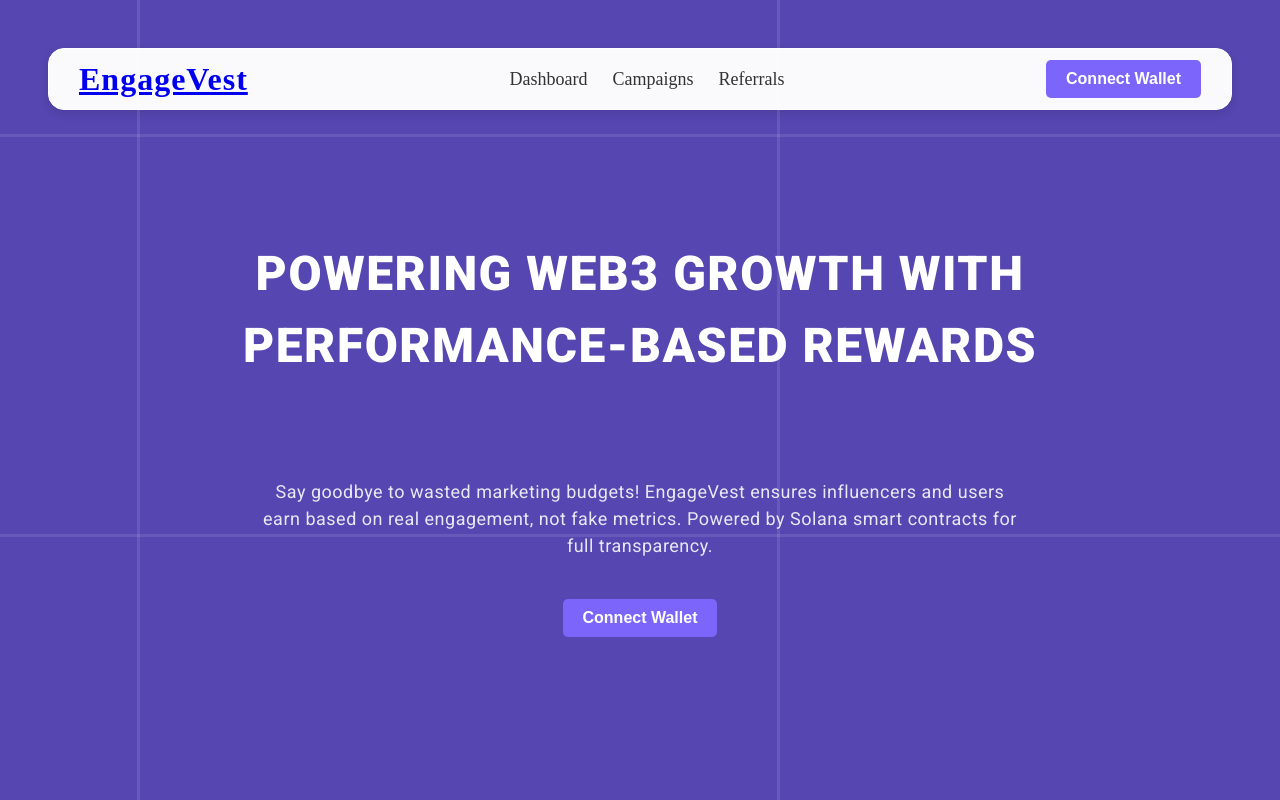
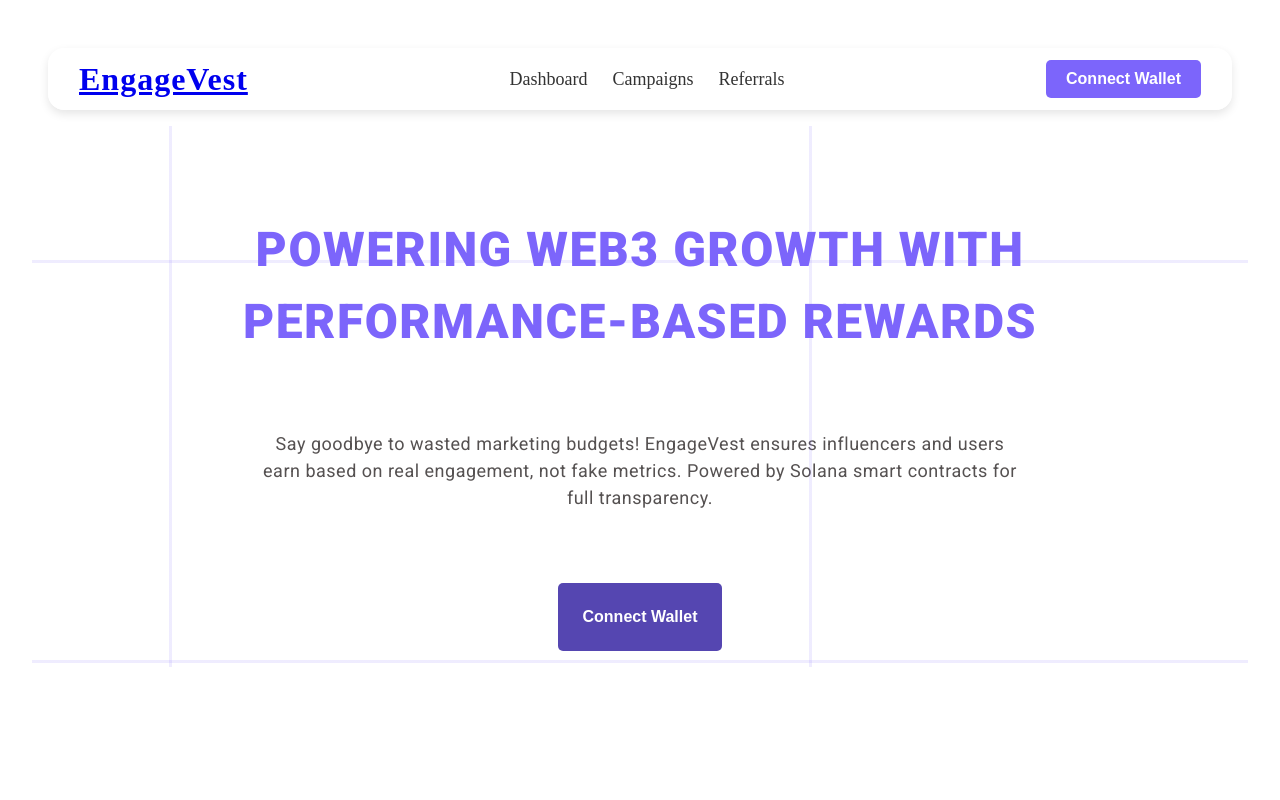
Before and after one commit to olamilekan5162/EngageVest, a React (Vite) app in the folder engageVest-frontend/: page / in a window 1280 px wide. Built offline with nearby package versions, Linux system fonts and the light colour scheme.

Commit message:
Change the bg-color of the homepage

```diff
--- a/engageVest-frontend/src/index.css
+++ b/engageVest-frontend/src/index.css
@@ -7,45 +7,7 @@
   --primary-font: "Roboto", sans-serif;
 }
 
-.homePageBg {
-  background-color: var(--alternate-color);
-  overflow: hidden;
-  position: relative;
-  margin: 0;
-  padding: 0;
+body{
+    margin: 0;
+    padding: 0;
 }
-
-.grid-overlay{
-  position: absolute;
-  top: 0;
-  left: 0;
-  width: 100vw;
-  height: 100vh;
-  background-image: repeating-linear-gradient(
-      0deg,
-      rgba(255, 255, 255, 0.1) 0px,
-      rgba(255, 255, 255, 0.1) 3px,
-      transparent 3px,
-      transparent 50vh
-    ),
-    repeating-linear-gradient(
-      90deg,
-      rgba(255, 255, 255, 0.1) 0px,
-      rgba(255, 255, 255, 0.1) 3px,
-      transparent 3px,
-      transparent 50vw
-    );
-    background-size: 100vw 100vh;
-  animation: generateGrid 8s linear infinite alternate;
-  z-index: -1;
-}
-
-
-@keyframes generateGrid {
-  0% {
-    background-position: 0px 0px, 0px 0px;
-  }
-  100% {
-    background-position: 200px 200px, 200px 200px;
-  }
-}
--- a/engageVest-frontend/src/routes/HomePage/HomePage.jsx
+++ b/engageVest-frontend/src/routes/HomePage/HomePage.jsx
@@ -1,24 +1,16 @@
-import React, {useEffect} from 'react'
+import React from 'react'
 import styles from './HomePage.module.css'
 import Button  from '../../components/Button/Button';
+import NavBar from '../../components/NavBar/NavBar';
+import { Connect } from 'vite';
 
 const HomePage = () => {
-  useEffect (() => {
-    document.body.classList.add('homePageBg');
 
-    const gridOverlay = document.createElement('div');
-    gridOverlay.classList.add('grid-overlay');
-    document.body.appendChild(gridOverlay)
-
-     return () => {
-       document.body.classList.remove('homePageBg');
-       document.body.removeChild(gridOverlay)
-     };
-  }, []);
 
 
   return (
     <section className={styles.homePage_container}>
+      <div className={styles.grid_overlay}></div>
       <div className={styles.wrapper}>
         <h1>Powering Web3 Growth with Performance-Based Rewards</h1>
         <p>
--- a/engageVest-frontend/src/routes/HomePage/HomePage.module.css
+++ b/engageVest-frontend/src/routes/HomePage/HomePage.module.css
@@ -1,38 +1,91 @@
-.homePage_container{
+.homePage_container {
+  /* background-color: #7c65fb; */
+  overflow: hidden;
+  position: relative;
+  margin: 0;
+  padding: 0;
   display: flex;
   justify-content: center;
 }
 
-.homePage_container .wrapper{
+.homePage_container .grid_overlay {
+  position: absolute;
+  top: 0;
+  left: 0;
+  width: 100vw;
+  height: 100vh;
+  background-image: repeating-linear-gradient(
+      0deg,
+      /* rgba(255, 255, 255, 0.1) 0px, */
+      /* rgba(255, 255, 255, 0.1) 3px, */
+      #7b65fb1f 0px,
+      #7b65fb1f 3px,
+      transparent 3px,
+      transparent 50vh
+    ),
+    repeating-linear-gradient(
+      90deg,
+      /* rgba(255, 255, 255, 0.1) 0px, */
+      /* rgba(255, 255, 255, 0.1) 3px, */
+      #7b65fb1f 0px,
+      #7b65fb1f 3px,
+      transparent 3px,
+      transparent 50vw
+    );
+  background-size: 100vw 100vh;
+  animation: generateGrid 8s linear infinite alternate;
+}
+
+.homePage_container .wrapper {
   width: 90%;
   max-width: 1200px;
   padding: 1rem 0;
   text-align: center;
 }
 
-.homePage_container .wrapper h1{
+.homePage_container .wrapper h1 {
   text-transform: uppercase;
-    color: var(--primary-color);
+  /* color: var(--primary-color); */
+  color: var(--secondary-color);
   font-family: var(--primary-font);
   font-weight: 900;
   font-size: 3rem;
   line-height: 1.5;
   letter-spacing: 1.5px;
-    padding: 2em 0;
+  padding: 1.5em 0;
   margin: 0;
 }
 
-.homePage_container .wrapper p{
+.homePage_container .wrapper p {
   width: 70%;
   margin: 0 auto;
-    color: rgba(255, 255, 255, 0.87);
+  /* color: rgba(255, 255, 255, 0.87); */
+  color: #504c4cf8;
   font-family: var(--primary-font);
   font-size: 1.125rem;
-    letter-spacing: .5px;
+  letter-spacing: 0.5px;
   line-height: 1.5;
-    padding-bottom: 2.5rem;
+  padding-bottom: 4em;
 }
 
-.homePage_container .wrapper button{
+.homePage_container .wrapper button {
+  background-color: var(--alternate-color);
+  color: var(--primary-color);
   margin: 0 auto;
+  padding: 25px;
+  cursor: pointer;
 }
+
+.homePage_container .wrapper button:hover {
+  background-color: var(--alternate-color);
+  color: var(--primary-color);
+}
+
+@keyframes generateGrid {
+  0% {
+    background-position: 0px 0px, 0px 0px;
+  }
+  100% {
+    background-position: 200px 200px, 200px 200px;
+  }
+}
```
Lines whose indentation alone changed are shown as unchanged.
